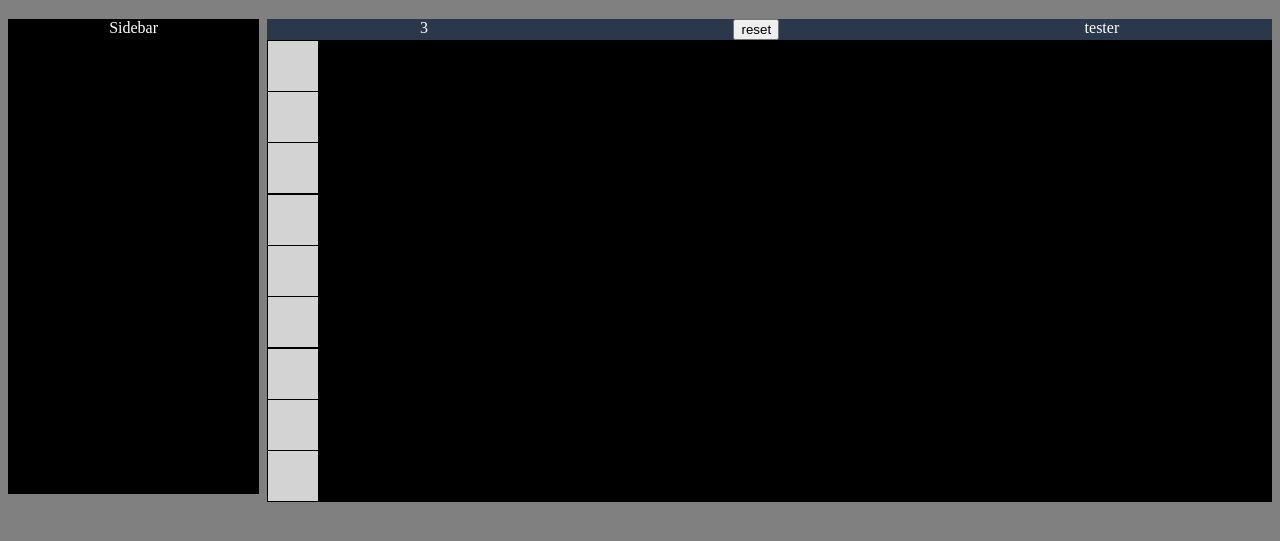
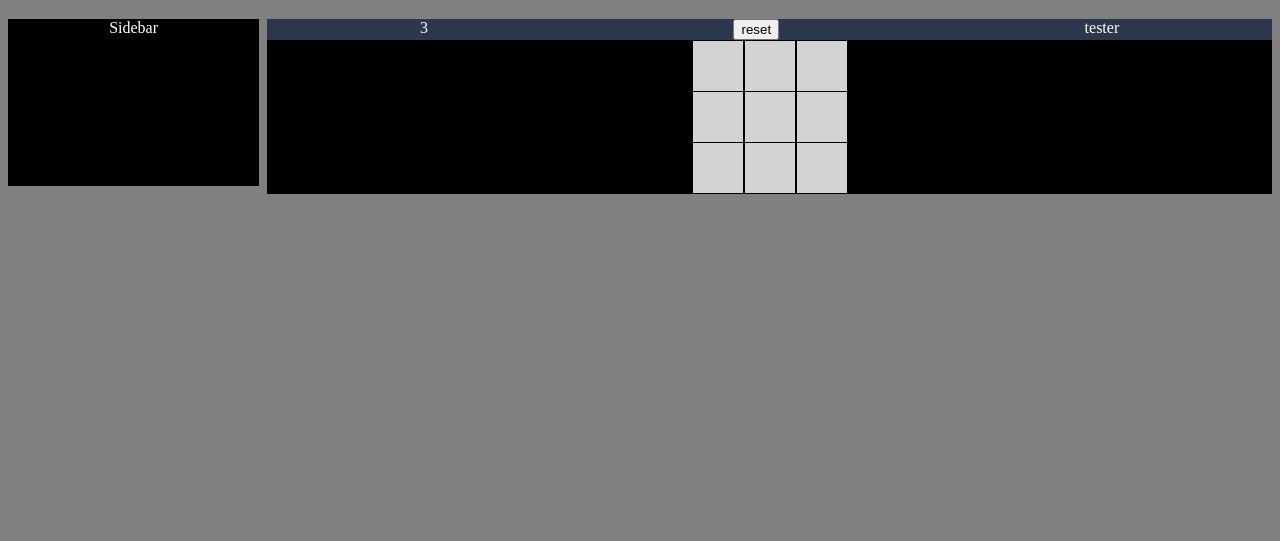
Before and after one commit to Reizor-75/Minesweeper, a plain HTML site: page index.html in a window 1280 px wide. Shown: the part 69-610 px from the top of the page. Drawn offline with Linux system fonts and the light colour scheme.

Commit message:
fix formatting in getTileLocation method, format board to appear in grid

```diff
--- a/css/style.css
+++ b/css/style.css
@@ -42,10 +42,13 @@ section{
 }
 
 .board-Area{
-  display: grid;
-  /*  */
+  display: flex;
+  justify-content: center;
 }
 
+.row{
+
+}
 .tile{
   background-color: lightgray;
   width: 50px;
--- a/js/Board.js
+++ b/js/Board.js
@@ -113,8 +113,7 @@ export class Board{
 
   getTileLocation(tileId){
     const location =[];
-
-    let row = row.slice(row.indexOf("X"), row.indexOf("Y"));
+    let row = tileId.slice(1, tileId.indexOf("Y"));
     location.push(row);
     let col = tileId.slice(tileId.indexOf("Y")+1, tileId.length);
     location.push(col);
```
